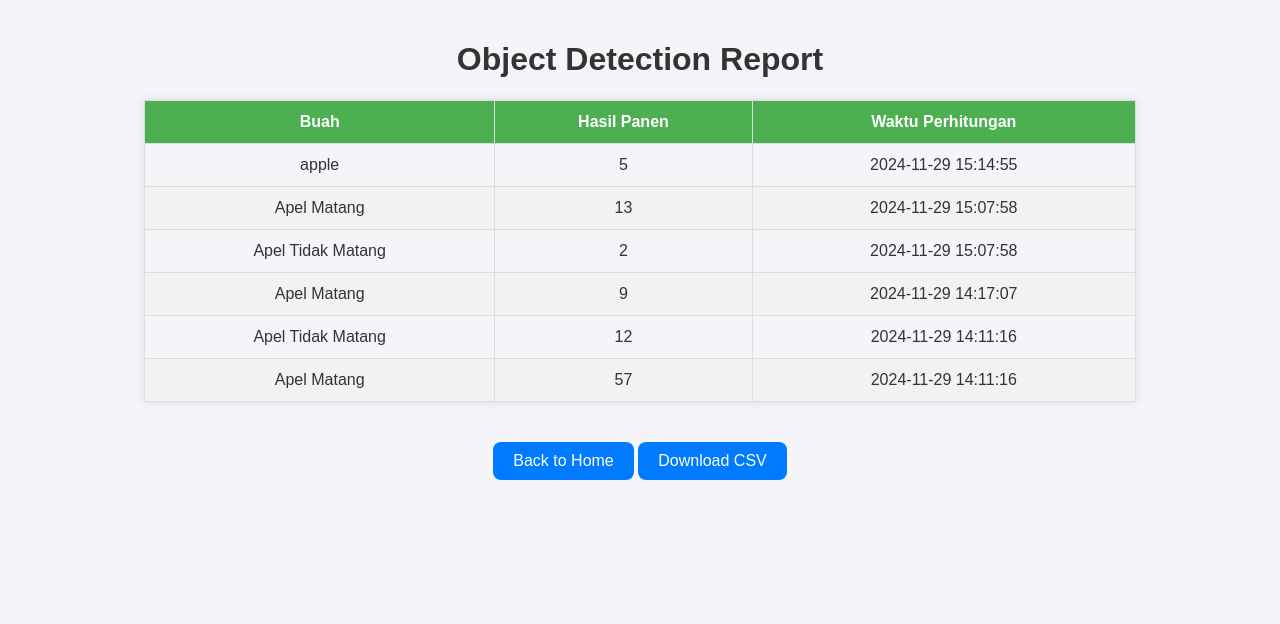
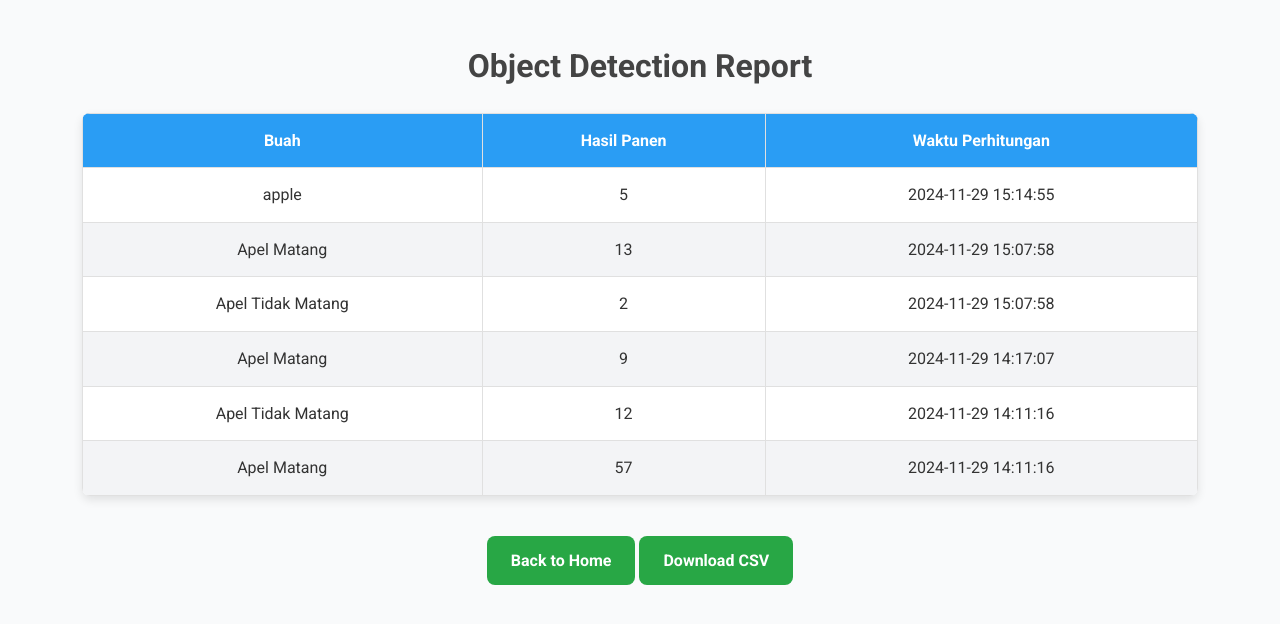
Before and after one commit to ZulfanAlfarra/viskom, a Flask app: page /report in a window 1280 px wide. Shown: the top 624 px of the page. Run offline with Flask 3, Linux system fonts and the light colour scheme.

Commit message:
perubahan pada report.html sebelum merge

```diff
--- a/templates/report.html
+++ b/templates/report.html
@@ -5,65 +5,84 @@
     <meta charset="UTF-8">
     <meta name="viewport" content="width=device-width, initial-scale=1.0">
     <title>Report - Object Detection</title>
+    <!-- Google Fonts for modern typography -->
+    <link href="https://fonts.googleapis.com/css2?family=Roboto:wght@400;700&display=swap" rel="stylesheet">
     <style>
         body {
-            font-family: Arial, sans-serif;
-            background-color: #f4f4f9;
+            font-family: 'Roboto', sans-serif;
+            background-color: #f9fafb;
             color: #333;
             text-align: center;
             margin: 0;
             padding: 20px;
+            line-height: 1.6;
+        }
+
+        h1 {
+            margin-bottom: 20px;
+            font-size: 2em;
+            color: #444;
         }
 
         table {
-            width: 80%;
+            width: 90%;
             margin: 20px auto;
             border-collapse: collapse;
-            box-shadow: 0 0 10px rgba(0, 0, 0, 0.1);
+            border-radius: 8px;
+            overflow: hidden;
+            box-shadow: 0 4px 10px rgba(0, 0, 0, 0.1);
+            background-color: #fff;
         }
 
         th,
         td {
-            padding: 12px;
-            border: 1px solid #ddd;
+            padding: 14px;
+            border: 1px solid #e0e0e0;
             text-align: center;
         }
 
         th {
-            background-color: #4CAF50;
+            background-color: #2a9df4;
             color: white;
+            font-weight: bold;
         }
 
         tr:nth-child(even) {
-            background-color: #f2f2f2;
+            background-color: #f3f4f6;
+        }
+
+        tr:hover {
+            background-color: #e0f2ff;
+            transition: background-color 0.3s ease;
         }
 
         a {
             display: inline-block;
             margin-top: 20px;
-            padding: 10px 20px;
-            background-color: #4CAF50;
+            padding: 12px 24px;
+            background-color: #2a9df4;
             color: white;
             text-decoration: none;
             border-radius: 8px;
+            font-weight: bold;
+            transition: background-color 0.3s ease;
         }
 
         a:hover {
-            background-color: #45a049;
+            background-color: #1a7fcc;
         }
 
         .download-btn {
-            display: inline-block;
-            margin-top: 20px;
-            padding: 10px 20px;
-            background-color: #007bff;
-            color: white;
-            text-decoration: none;
-            border-radius: 8px;
+            background-color: #28a745;
         }
 
         .download-btn:hover {
-            background-color: #0056b3;
+            background-color: #218838;
+        }
+
+        p {
+            font-size: 1.1em;
+            color: #666;
         }
     </style>
 </head>
@@ -95,8 +114,7 @@
     {% endif %}
 
     <a href="/" class="download-btn">Back to Home</a>
-    <a href="{{ url_for('download_csv') }}" class="download-btn">Download CSV</a> <!-- Tombol untuk download CSV -->
-
+    <a href="{{ url_for('download_csv') }}" class="download-btn">Download CSV</a>
 </body>
 
 </html>
```
